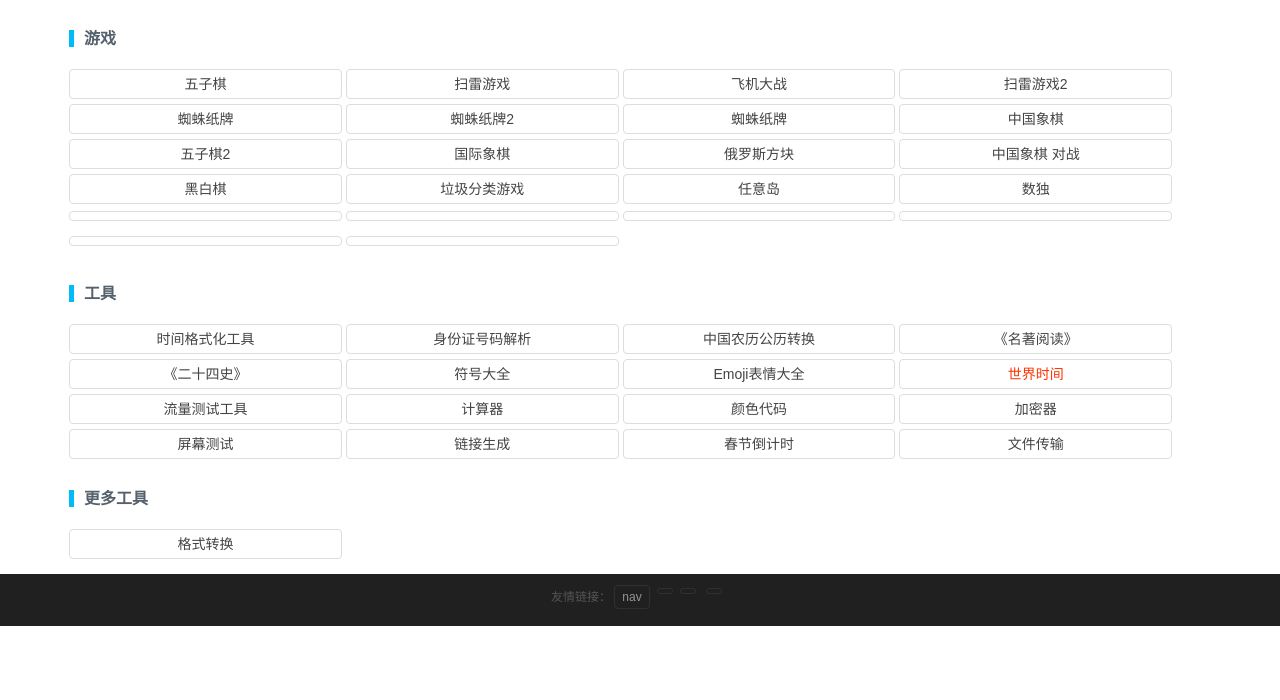
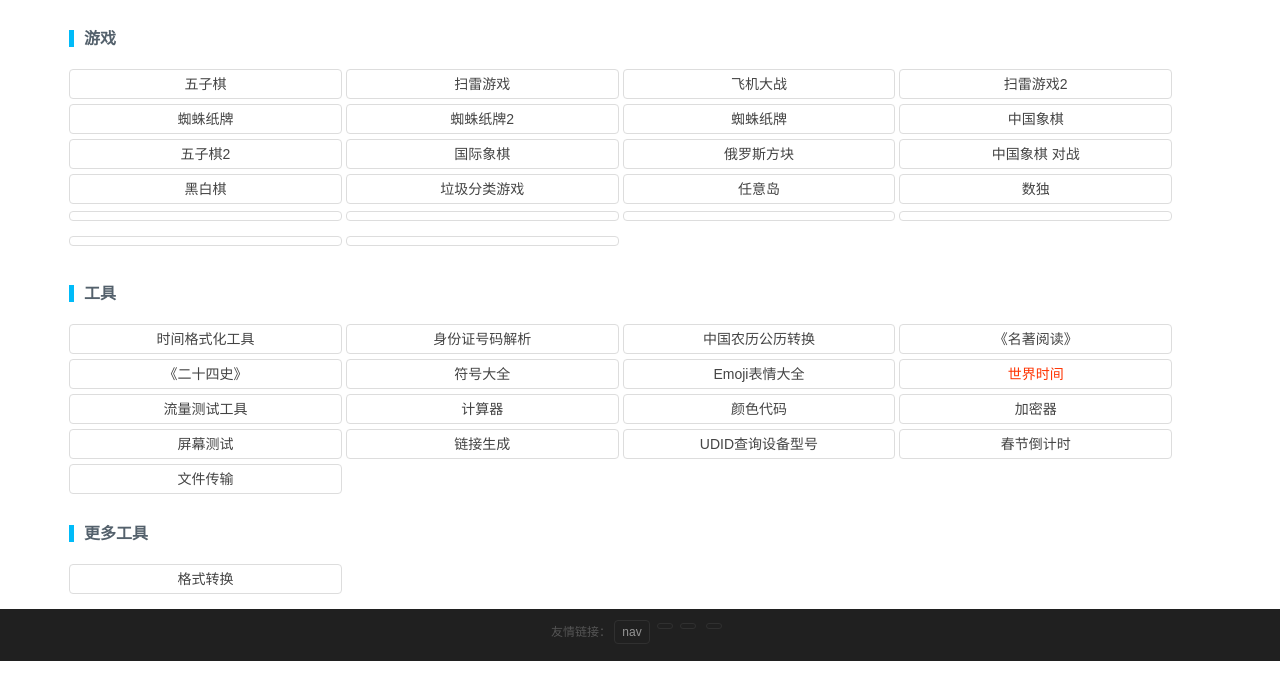
Before and after one commit to webvcd/dh, a plain HTML site: page index.html in a window 1280 px wide. Shown: the part 66-766 px from the top of the page. Drawn offline with nearby package versions, Linux system fonts and the light colour scheme; a script that the page names is missing.

Commit message:
Update index.html

```diff
--- a/index.html
+++ b/index.html
@@ -80,6 +80,7 @@
 					  <li><span></span><a href="https://22g.top/jmq/" target="_blank">加密器</a></li>
 					    <li><span></span><a href="https://22g.top/pmcs/" target="_blank">屏幕测试</a></li>
 						  <li><span></span><a href="https://22g.top/link/" target="_blank">链接生成</a></li>
+		     <li><span></span><a href="https://22g.top/uid/" target="_blank">UDID查询设备型号</a></li>
 						    <li><span></span><a href="https://22g.top/chunjiedjs/" target="_blank">春节倒计时</a></li>
 						    <li><span></span><a href="https://filehelper.weixin.qq.com/" target="_blank">文件传输</a></li>
 
```
